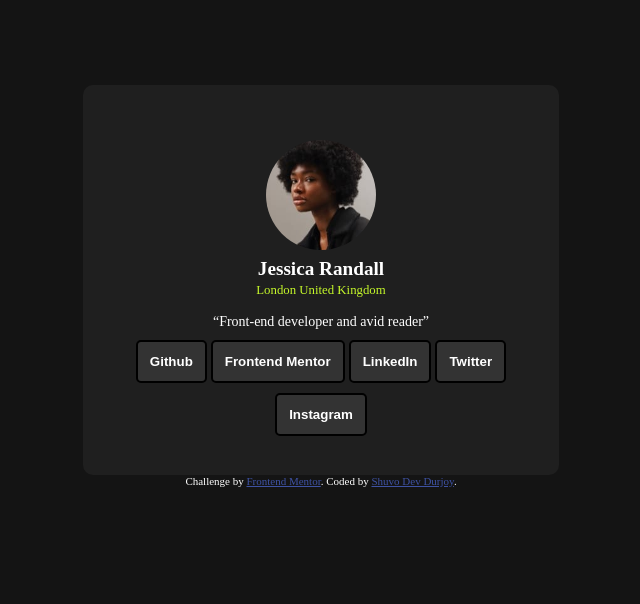
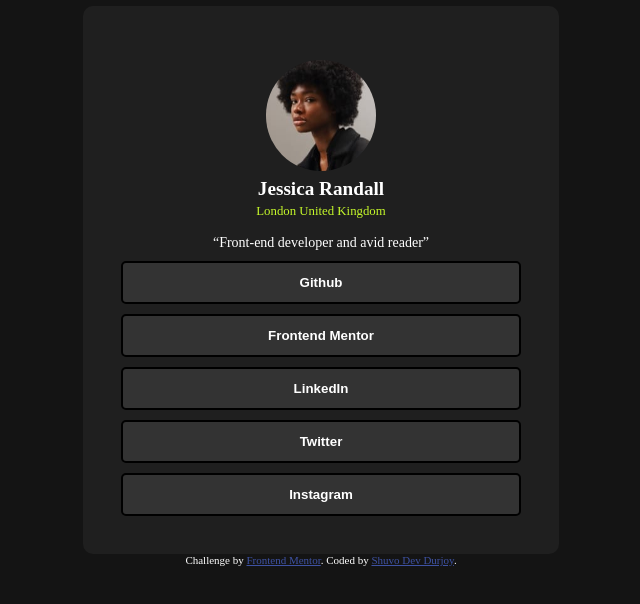
Before and after one commit to ShuvoDevDurjoy/Frontend-Mentor-Project, a plain HTML site: page Initial Project/index.html in a window 1280 px wide. Shown: the part 114-718 px from the top of the page, without its empty margins (319-959 px from the left). Drawn offline with Linux system fonts and the light colour scheme; files whose address does not match are found by name; a web font is replaced by a local one.

Commit message:
Update index.css

```diff
--- a/Initial Project/index.css
+++ b/Initial Project/index.css
@@ -56,6 +56,16 @@ p{
 
 }
 
+#buttongroup{
+    display: flex ;
+    flex-direction: column ; ;
+}
+
+button:hover{
+    background-color : hsl(75,94%,57%);
+    color : hsl(0,0%,8%);
+}
+
 #image {
     width : 30%;
     border-radius : 50% ;
```
